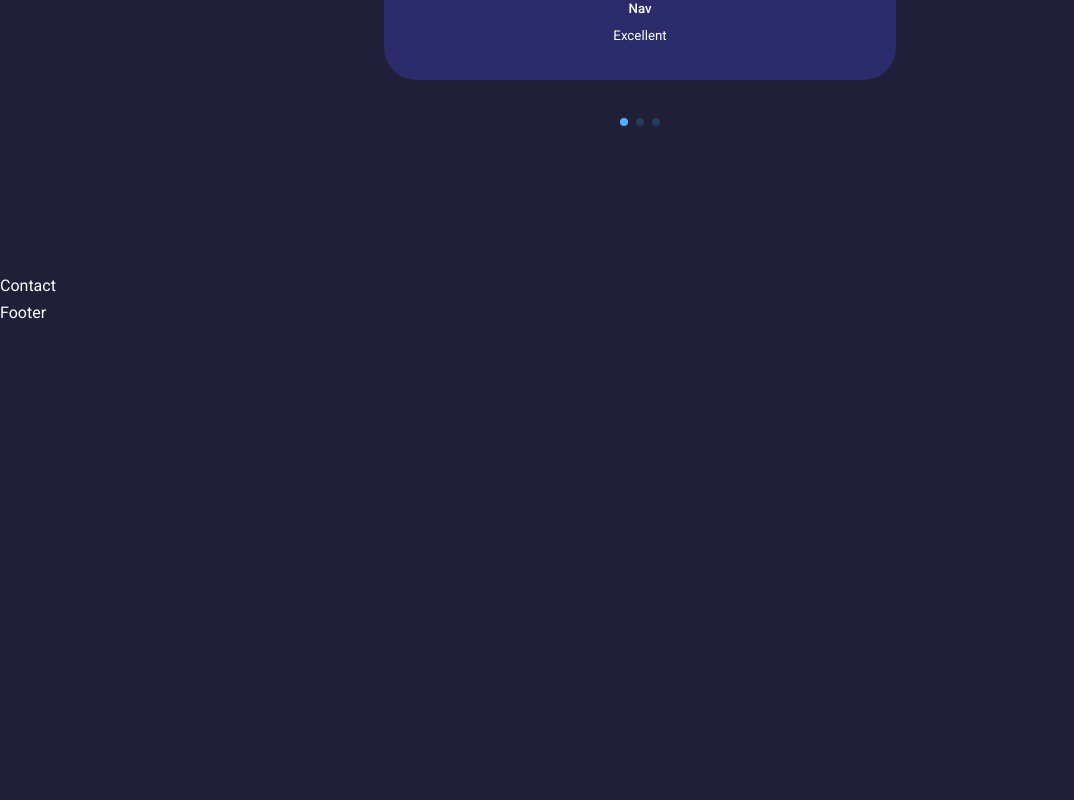
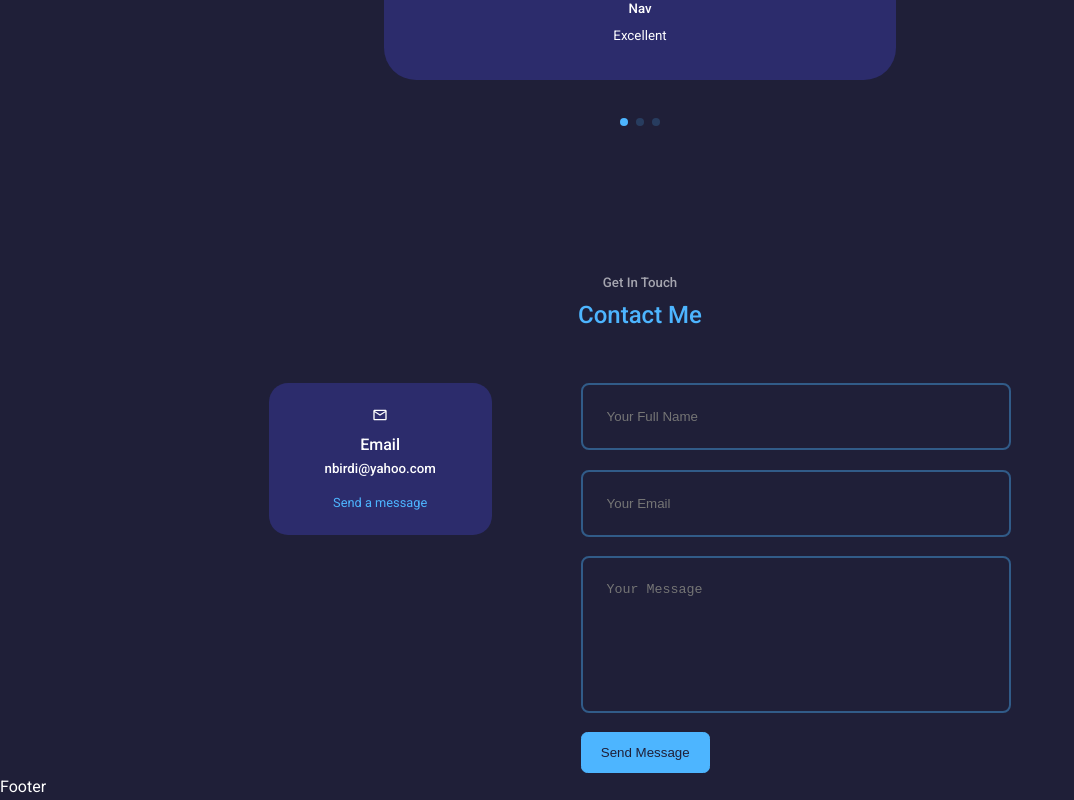
Before and after one commit to Navneet-Birdi/my-portfolio, a React (Create React App) app: page / in a window 1280 px wide. Shown: the part 2516-3316 px from the top of the page, without its empty margins (0-1074 px from the left). Before the commit the page ends 2842 px from the top, so only its background shows below. Built offline with nearby package versions, Linux system fonts and the light colour scheme.

Commit message:
all files done

```diff
--- a/package.json
+++ b/package.json
@@ -6,6 +6,7 @@
     "@testing-library/jest-dom": "^5.16.5",
     "@testing-library/react": "^13.4.0",
     "@testing-library/user-event": "^13.5.0",
+    "emailjs-com": "^3.2.0",
     "gh-pages": "^4.0.0",
     "react": "^18.2.0",
     "react-dom": "^18.2.0",
--- a/src/components/contact/Contact.jsx
+++ b/src/components/contact/Contact.jsx
@@ -1,9 +1,49 @@
 import React from 'react'
 import './contact.css'
+import {MdOutlineEmail} from 'react-icons/md'
+import { useRef } from 'react';
+import emailjs from 'emailjs-com'
 
 const Contact = () => {
+  const form = useRef();
+  const sendEmail = (e) => {
+    e.preventDefault();
+    //emailjs.sendForm('YOUR_SERVICE_ID', 'YOUR_TEMPLATE_ID', form.current, 'YOUR_PUBLIC_KEY')
+    emailjs.sendForm('service_6atb21i', 'template_tmlkmb5', form.current, '-BkDufNYxOjfDsaa_')
+      .then((result) => {
+          console.log(result.text);
+      }, (error) => {
+          console.log(error.text);
+      });
+  };
   return (
-    <section id='contact'>Contact</section>
+    <section id='contact'>
+      <h5>Get In Touch</h5>
+      <h2>Contact Me</h2>
+
+      <div className="container contact__container">
+        <div className="contact__options">
+            <article className="contact__option">
+              <MdOutlineEmail/>
+              <h4>Email</h4>
+              <h5>nbirdi@yahoo.com</h5>
+              <a href="mailto:nbirdi@yahoo.com" target="_blank">Send a message</a>
+            </article>
+
+        </div>
+        {/*can also add other options like messenger or whatsapp*/ }
+        {/*END OF CONTACT OPTIONS*/}
+
+        <form ref={form} onSubmit={sendEmail}>
+            <input type="text" name='name' placeholder='Your Full Name' required/>
+            <input type="email" name="email" placeholder='Your Email' required/>
+            <textarea name="message" rows="7" placeholder='Your Message' required></textarea>
+            <button type='submit' className='btn btn-primary'>Send Message</button>
+
+
+        </form>
+      </div>
+    </section>
   )
 }
 
--- a/src/components/contact/contact.css
+++ b/src/components/contact/contact.css
@@ -0,0 +1,74 @@
+.container.contact__container{
+    width: 58%;
+    display: grid;
+    grid-template-columns: 30% 58%;
+    gap: 12%;
+}
+
+.contact__options{
+    display:flex;
+    flex-direction: column;
+    gap: 1.2rem;
+}
+
+/*for each single contact information- email,messenger, whatsapp*/
+.contact__option{
+    background: var(--color-bg-variant);
+    padding:1.2rem;
+    border-radius:1.2rem;
+    text-align:center;
+    border: 1px solid transparent;
+    transition: var(--transition);
+}
+
+.contact__option:hover{
+    background:transparent;
+    border-color: var(--color-primary-variant);
+}
+
+.contact__option-icon{
+    font-size: 1.5rem;
+    margin-bottom: 0.5rem;
+
+}
+
+.contact__option a{
+    margin-top:0.7rem;
+    display:inline-block;
+    font-size:0.8rem;
+
+}
+h4{
+    text-align: center;
+}
+/*---------------------------FORM--------------------------*/
+form{
+display:flex;
+flex-direction:column;
+gap:1.2rem;
+}
+
+input, textarea{
+    width:100%;
+    padding:1.5rem;
+    border-radius:0.5rem;
+    background:transparent;
+    border:2px solid var(--color-primary-variant);
+    resize:none;
+    color:var(--color-white);
+}
+
+/*--------Media queries(Medium Devices)-----------*/
+@media screen and (max-width: 1024px) {
+.container.contact__container{
+    grid-template-columns:1fr;
+    gap:2rem;
+}
+  }
+
+  /*--------Media Queries(Small devices)-------------*/
+  @media screen and (max-width: 600px){
+  .container.contact__container{
+    width: var(--container-width-sm);
+  }
+}
--- a/src/components/testimonials/Testimonials.jsx
+++ b/src/components/testimonials/Testimonials.jsx
@@ -53,7 +53,7 @@
                 return(
                     <SwiperSlide key={index} className="testimonial">
                                     <div className="client__avatar">
-                                        <img src={avatar}/>
+                                        <img src={avatar} alt="profile not found"/>
                                     </div>
                                         <h5 className='client_name'>{name}</h5>
                                         <small className='client_review'>{review}</small>
```
Also changed, not shown: 1 other file (tests, documents, lock files or other folders).
